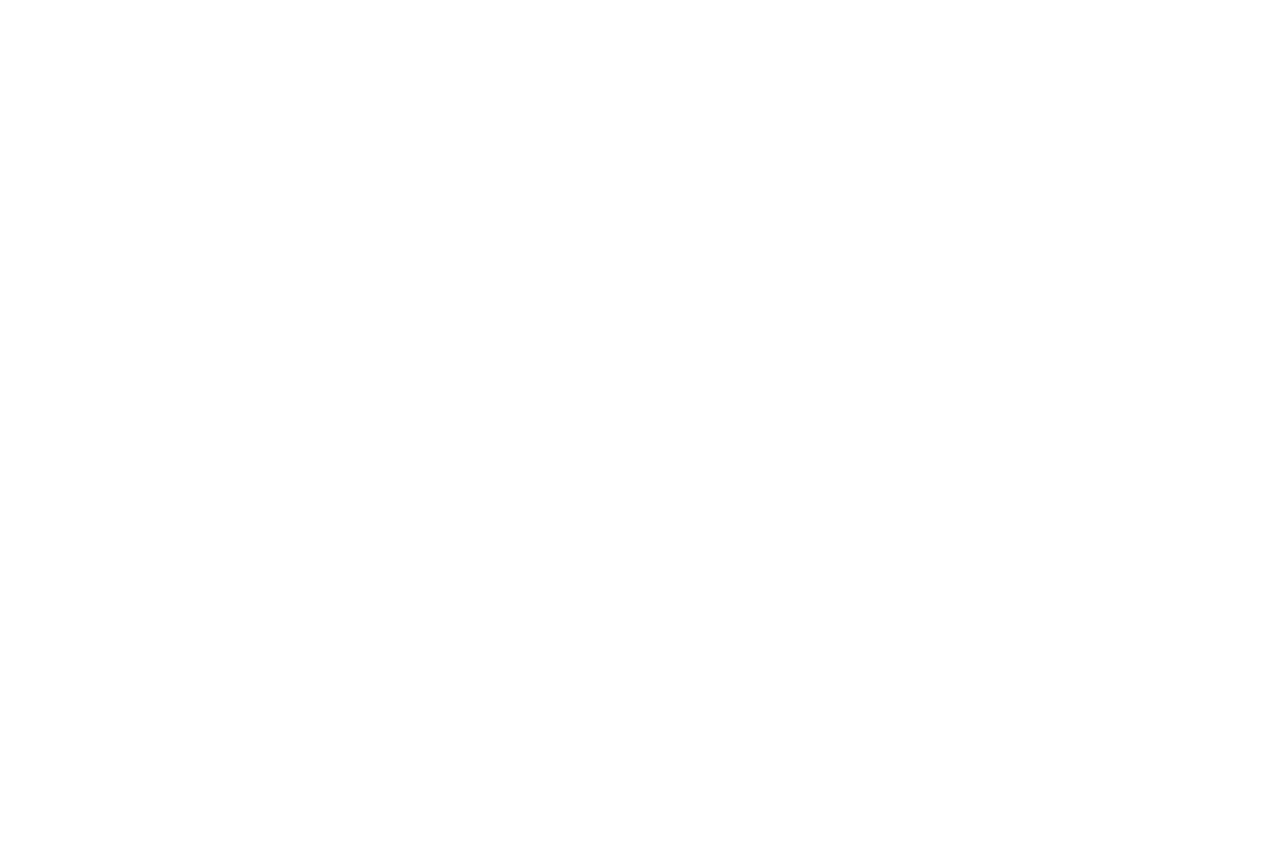
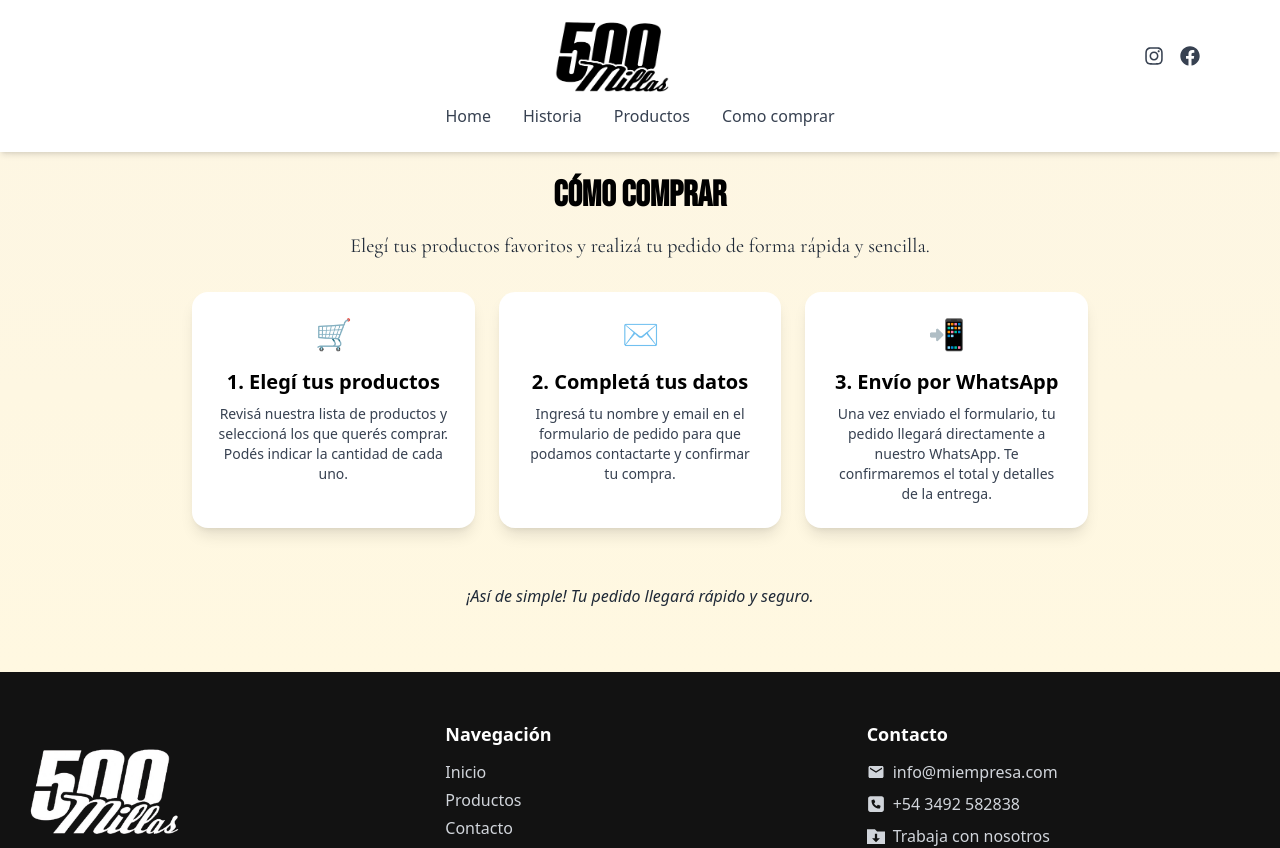
Before and after one commit to Nico09Barberis/500millas, a React (Vite) app in the folder 500-millas-web/: page /como-comprar in a window 1280 px wide. Before the commit this address had no page. Shown: the top 848 px of the page. Before the commit the page ends 800 px from the top, so only its background shows below. Built offline with nearby package versions, Linux system fonts and the light colour scheme; a web font is replaced by a local one.

Commit message:
agregue el campo precio a los productos y ahora en el form se puede ver el total de la compra

```diff
--- a/500-millas-web/src/components/common/OrderForm.jsx
+++ b/500-millas-web/src/components/common/OrderForm.jsx
@@ -4,6 +4,7 @@ const OrderForm = ({ products, whatsappNumber }) => {
   const [name, setName] = useState("");
   const [email, setEmail] = useState("");
   const [quantities, setQuantities] = useState({});
+  const [total, setTotal] = useState(0);
 
   useEffect(() => {
     if (products) {
@@ -15,6 +16,15 @@ const OrderForm = ({ products, whatsappNumber }) => {
     }
   }, [products]);
 
+  useEffect(() => {
+    // Calcula total cada vez que cambian las cantidades
+    const newTotal = products.reduce((sum, product) => {
+      const qty = quantities[product.id] || 0;
+      return sum + qty * (product.price || 0);
+    }, 0);
+    setTotal(newTotal);
+  }, [quantities, products]);
+
   const handleQuantityChange = (id, value) => {
     setQuantities({ ...quantities, [id]: Number(value) });
   };
@@ -24,7 +34,7 @@ const OrderForm = ({ products, whatsappNumber }) => {
 
     const selectedProducts = products
       .filter((p) => quantities[p.id] > 0)
-      .map((p) => `- ${p.name}: ${quantities[p.id]}`)
+      .map((p) => `- ${p.name} (${quantities[p.id]} x $${p.price}): $${quantities[p.id] * p.price}`)
       .join("%0A");
 
     if (!selectedProducts) {
@@ -32,7 +42,7 @@ const OrderForm = ({ products, whatsappNumber }) => {
       return;
     }
 
-    const message = `Nuevo pedido de ${name} (${email})%0A${selectedProducts}`;
+    const message = `Nuevo pedido de ${name} (${email})%0A${selectedProducts}%0ATotal: $${total}`;
     window.open(`https://wa.me/${whatsappNumber}?text=${message}`, "_blank");
   };
 
@@ -66,7 +76,9 @@ const OrderForm = ({ products, whatsappNumber }) => {
       <div className="flex-1 overflow-auto">
         {products.map((product) => (
           <div key={product.id} className="flex flex-col mb-3">
-            <label className="text-gray-300 font-medium mb-1">{product.name}:</label>
+            <label className="text-gray-300 font-medium mb-1">
+              {product.name} (${product.price})
+            </label>
             <input
               type="number"
               min="0"
@@ -76,6 +88,11 @@ const OrderForm = ({ products, whatsappNumber }) => {
             />
           </div>
         ))}
+      </div>
+
+      {/* Total dinámico */}
+      <div className="text-right text-gray-200 font-bold text-lg">
+        Total: ${total}
       </div>
 
       <button
--- /dev/null
+++ b/500-millas-web/src/pages/HowToBuy.jsx
@@ -0,0 +1,55 @@
+import React from "react";
+
+const HowToBuy = () => {
+  return (
+    <section className="bg-gradient-to-b from-[#FDF6E3] to-[#FFF8E1] mt-28 md:mt-28 py-16 px-6">
+      <div className="max-w-4xl mx-auto flex flex-col gap-8">
+        <div className="text-center">
+          <h2 className="text-4xl font-bebas font-bold text-black mb-4">
+            Cómo comprar
+          </h2>
+          <p className="text-xl font-cormorant-garamond text-gray-800">
+            Elegí tus productos favoritos y realizá tu pedido de forma rápida y sencilla.
+          </p>
+        </div>
+
+        <div className="flex flex-col md:flex-row gap-6">
+          {/* Paso 1 */}
+          <div className="flex-1 bg-white rounded-2xl shadow-lg p-6 flex flex-col items-center text-center">
+            <div className="text-3xl mb-4">🛒</div>
+            <h3 className="text-xl font-semibold mb-2">1. Elegí tus productos</h3>
+            <p className="text-gray-700 text-sm">
+              Revisá nuestra lista de productos y seleccioná los que querés comprar.
+              Podés indicar la cantidad de cada uno.
+            </p>
+          </div>
+
+          {/* Paso 2 */}
+          <div className="flex-1 bg-white rounded-2xl shadow-lg p-6 flex flex-col items-center text-center">
+            <div className="text-3xl mb-4">✉️</div>
+            <h3 className="text-xl font-semibold mb-2">2. Completá tus datos</h3>
+            <p className="text-gray-700 text-sm">
+              Ingresá tu nombre y email en el formulario de pedido para que podamos contactarte y confirmar tu compra.
+            </p>
+          </div>
+
+          {/* Paso 3 */}
+          <div className="flex-1 bg-white rounded-2xl shadow-lg p-6 flex flex-col items-center text-center">
+            <div className="text-3xl mb-4">📲</div>
+            <h3 className="text-xl font-semibold mb-2">3. Envío por WhatsApp</h3>
+            <p className="text-gray-700 text-sm">
+              Una vez enviado el formulario, tu pedido llegará directamente a nuestro WhatsApp.
+              Te confirmaremos el total y detalles de la entrega.
+            </p>
+          </div>
+        </div>
+
+        <p className="text-center text-gray-800 italic mt-6">
+          ¡Así de simple! Tu pedido llegará rápido y seguro.
+        </p>
+      </div>
+    </section>
+  );
+};
+
+export default HowToBuy;
--- a/500-millas-web/src/routes/AppRoutes.jsx
+++ b/500-millas-web/src/routes/AppRoutes.jsx
@@ -4,6 +4,7 @@ import MainLayout from "../components/layout/MainLayout";
 import Home from "../pages/Home";
 import History from "../pages/History";
 import Product from "../pages/Products";
+import HowToBuy from "../pages/HowToBuy";
 
 function AppRoutes() {
   return (
@@ -11,6 +12,7 @@ function AppRoutes() {
       <Route path="/" element={<MainLayout><Home /></MainLayout>} />
       <Route path="/historia" element={<MainLayout><History /></MainLayout>} />
       <Route path="/productos" element={<MainLayout><Product /></MainLayout>} />
+      <Route path="/como-comprar" element={<MainLayout><HowToBuy /></MainLayout>} />
     </Routes>
   );
 }
--- a/500-millas-web/src/sections/product/ProductSection.jsx
+++ b/500-millas-web/src/sections/product/ProductSection.jsx
@@ -11,6 +11,7 @@ const products = [
     description:
       "Contiene 12 alfajores santafesinos artesanales: tres galletas y dos suaves capas de dulce de leche, bañadas en glase. Perfecto para regalar, acompañar un evento especial o simplemente darse un gusto.",
     presentation: ["12 unid", "560 g", "30 x 40 cm"],
+    price: 12000,
     img: imgProduct,
     imgHover: imgProductHover,
   },
@@ -19,6 +20,7 @@ const products = [
     name: "Paquete de alfajores santafesinos",
     description: "El más rico dulce de leche artesanal entre dos deliciosas galletitas de masa casera, bañadas en chocolate.",
     presentation: ["individual", "6 unds", "12 unds"],
+    price: 12000,
     img: imgProduct,
     imgHover: imgProductHover,
   },
@@ -27,6 +29,7 @@ const products = [
     name: "Galletas marinas comunes",
     description: "Las galletas marinas comunes, un clásico infaltable, ofrecen una textura crujiente y un sabor neutro que las hace perfectas para acompañar cualquier comida o disfrutar solas.",
     presentation: ["individual", "6 unds", "12 unds"],
+    price: 12000,
     img: imgProduct,
     imgHover: imgProductHover,
   },
@@ -35,6 +38,7 @@ const products = [
     name: "Galletas marinas con semillas",
     description: "Crujientes y nutritivas, nuestras galletas combinan semillas de lino, sésamo y chía para un snack lleno de sabor y energía. Perfectas para disfrutar en cualquier momento del día.",
     presentation: ["individual", "6 unds", "12 unds"],
+    price: 12000,
     img: imgProduct,
     imgHover: imgProductHover,
   },
@@ -79,6 +83,9 @@ const ProductSection = () => {
                 </p>
                 <p className="font-cormorant-garamond text-xl italic font-semibold text-black">
                   {product.presentation.join(" // ")}
+                </p>
+                <p className="font-oswald text-xl uppercase text-black">
+                  Precio: $ {product.price}
                 </p>
               </div>
             </div>
```
